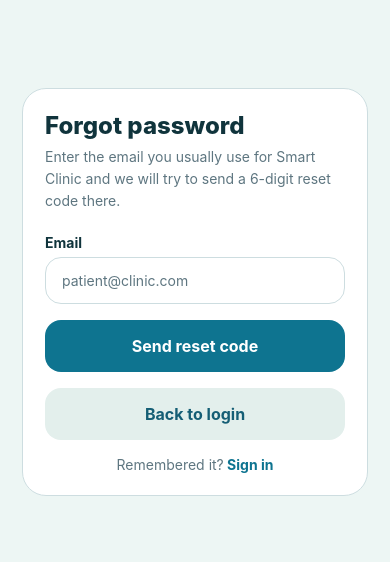
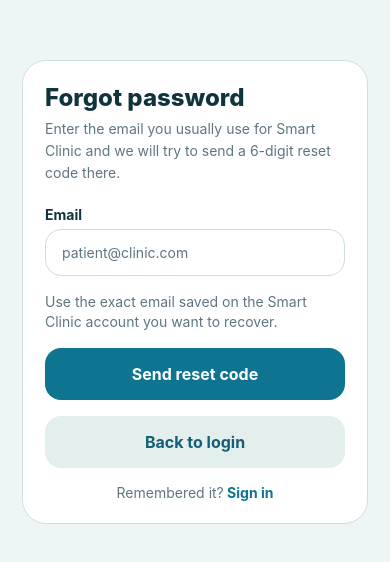
Before and after one commit to Dimuthu-2004/clinic-appointment-system, a React Native app in the folder mobile/: screen /ForgotPassword in a window 390 px wide. Shown: the part 130-692 px from the top of the page. Built offline with nearby package versions, Linux system fonts and the light colour scheme; no server answers; what react-native-worklets would draw is missing.

Commit message:
Improve forgot password email diagnostics

```diff
--- a/mobile/src/screens/ForgotPasswordScreen.js
+++ b/mobile/src/screens/ForgotPasswordScreen.js
@@ -24,6 +24,11 @@
   const [sendingCode, setSendingCode] = useState(false);
   const [resetting, setResetting] = useState(false);
   const [error, setError] = useState('');
+  const normalizedAccountEmail = String(user?.email || '').trim().toLowerCase();
+  const normalizedFormEmail = String(form.email || '').trim().toLowerCase();
+  const enteredEmailDiffersFromAccount = Boolean(
+    normalizedAccountEmail && normalizedFormEmail && normalizedAccountEmail !== normalizedFormEmail
+  );
 
   const handleSendCode = async () => {
     if (!isValidEmail(form.email)) {
@@ -101,6 +106,26 @@
           placeholder="patient@clinic.com"
           value={form.email}
         />
+
+        {normalizedAccountEmail ? (
+          <View style={styles.emailHintBox}>
+            <Text style={[styles.emailHint, { color: themeColors.textMuted }]}>
+              Your current Smart Clinic account email is {normalizedAccountEmail}.
+            </Text>
+            {enteredEmailDiffersFromAccount ? (
+              <Pressable
+                onPress={() => setForm((current) => ({ ...current, email: normalizedAccountEmail }))}
+                style={styles.useAccountEmailButton}
+              >
+                <Text style={styles.link}>Use my account email</Text>
+              </Pressable>
+            ) : null}
+          </View>
+        ) : (
+          <Text style={[styles.emailHint, { color: themeColors.textMuted }]}>
+            Use the exact email saved on the Smart Clinic account you want to recover.
+          </Text>
+        )}
 
         {codeRequested ? (
           <>
@@ -190,6 +215,19 @@
     lineHeight: 20,
     marginBottom: spacing.md,
   },
+  emailHintBox: {
+    marginBottom: spacing.md,
+    gap: spacing.xs,
+  },
+  emailHint: {
+    color: colors.textMuted,
+    lineHeight: 20,
+    marginBottom: spacing.md,
+  },
+  useAccountEmailButton: {
+    alignSelf: 'flex-start',
+    marginTop: -spacing.xs,
+  },
   error: {
     color: colors.danger,
     marginBottom: spacing.md,
```
Also changed, not shown: 2 other files (tests, documents, lock files or other folders).
